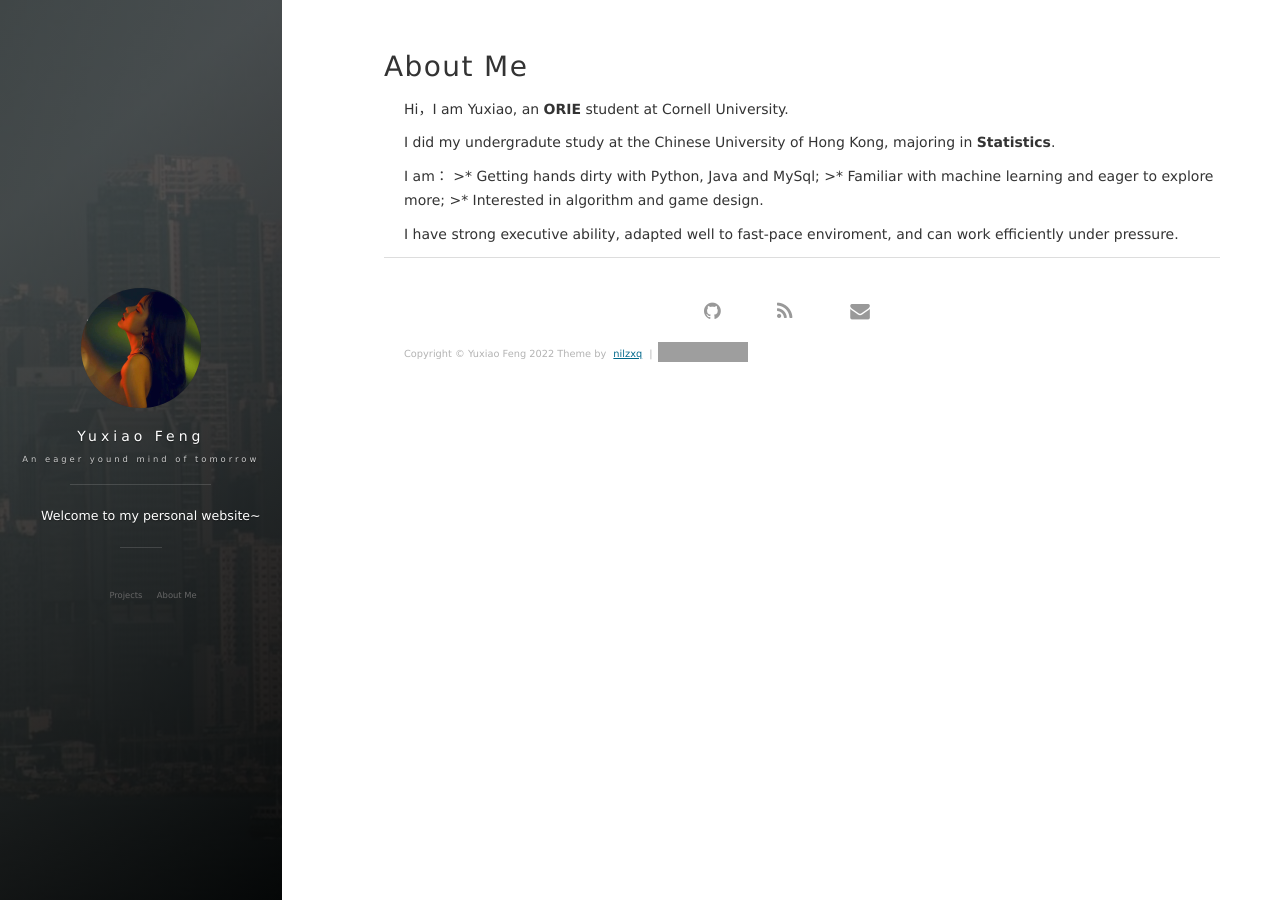
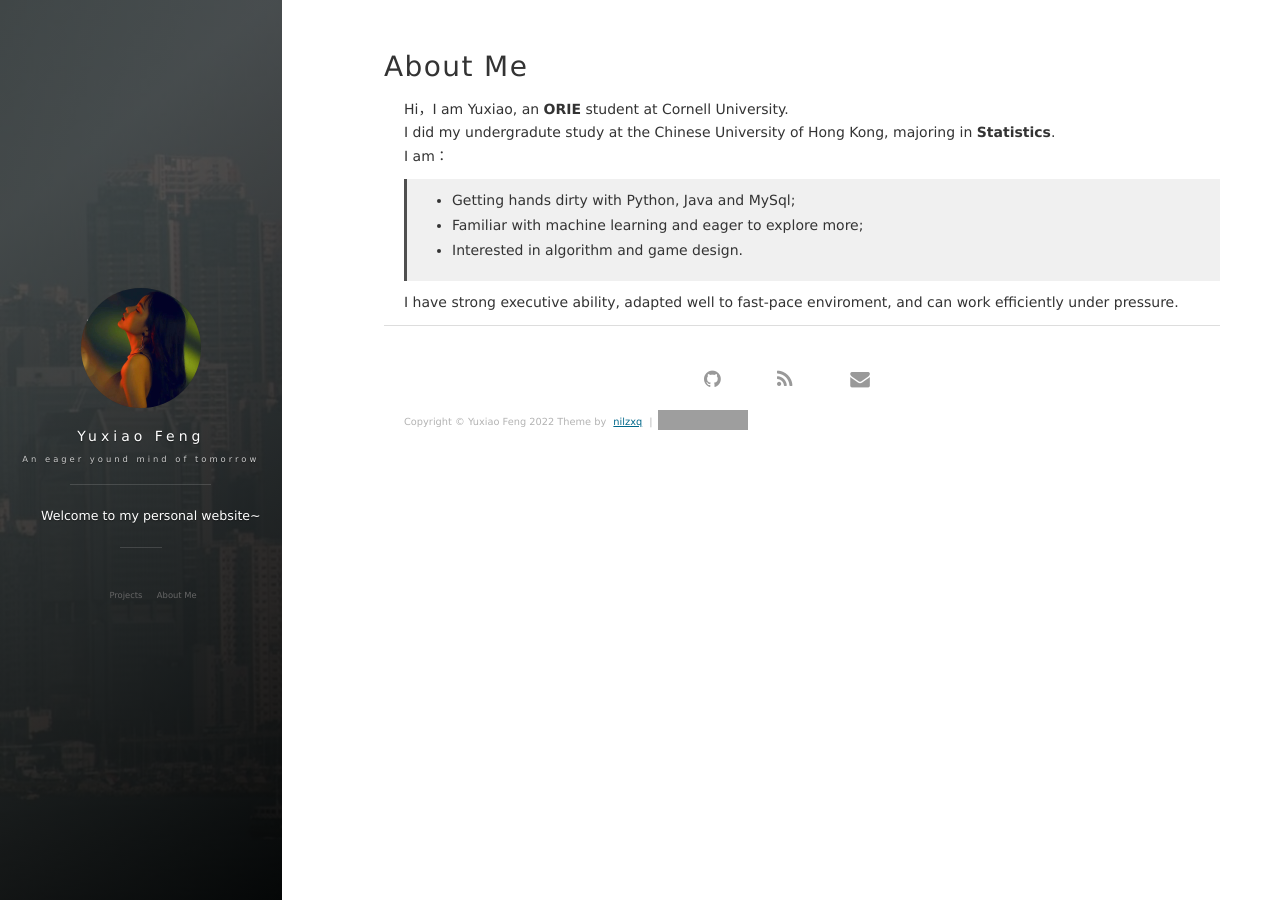
Before and after one commit to yf254/yf254.github.io, a Jekyll site: the page built from about.md, in a window 1280 px wide. Built offline with Jekyll 4.4.1, drawn with Linux system fonts in a browser that asks for light colours; nearby versions of some CDN libraries; comment, search, counter and statistics services are not loaded; grey boxes are pictures that could not be loaded.

Commit message:
Add files via upload

```diff
--- a/about.md
+++ b/about.md
@@ -3,10 +3,8 @@ layout: page
 title: About Me
 ---
 
-Hi，I am Yuxiao, an <strong>ORIE</strong> student at Cornell University.
-<p>
-I did my undergradute study at the Chinese University of Hong Kong, majoring in <strong>Statistics</strong>.
-<p>
+Hi，I am Yuxiao, an <strong>ORIE</strong> student at Cornell University.<br>
+I did my undergradute study at the Chinese University of Hong Kong, majoring in <strong>Statistics</strong>.<br>
 I am：
 >* Getting hands dirty with Python, Java and MySql;
 >* Familiar with machine learning and eager to explore more;
```
